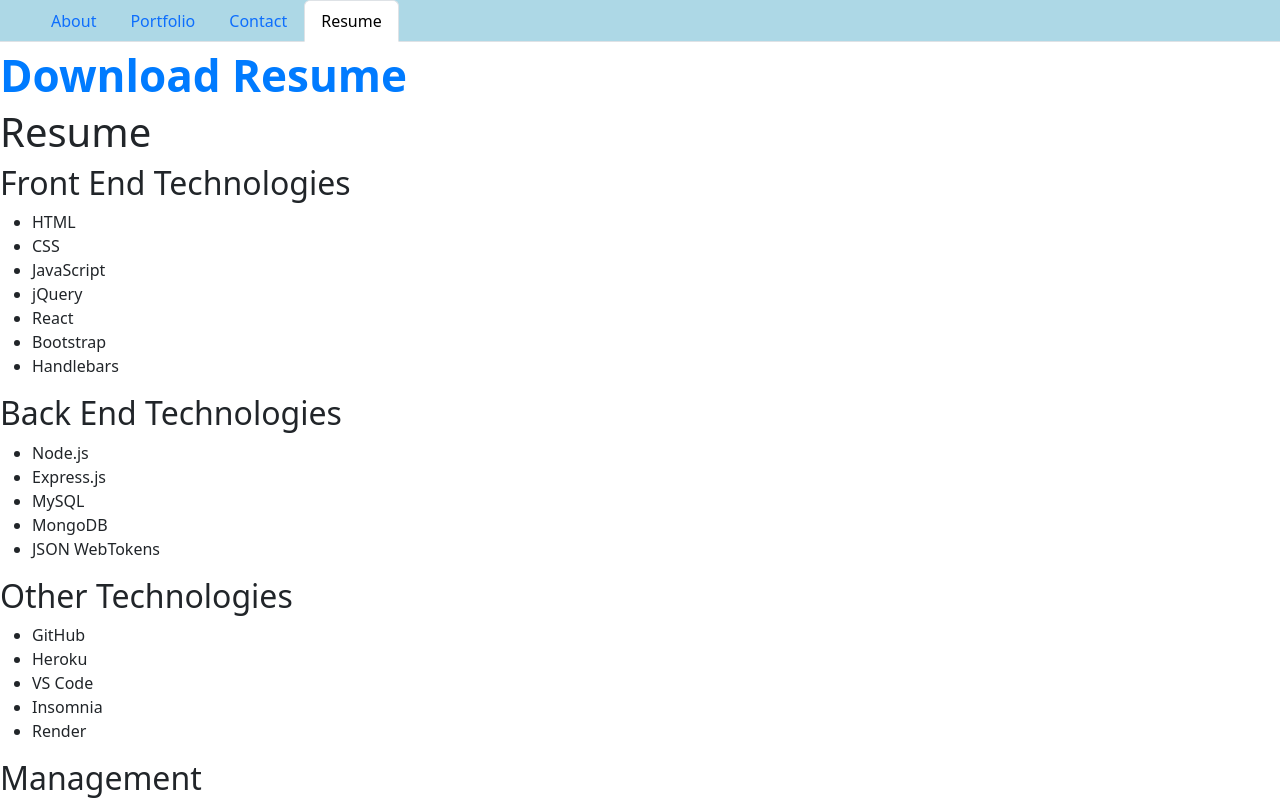
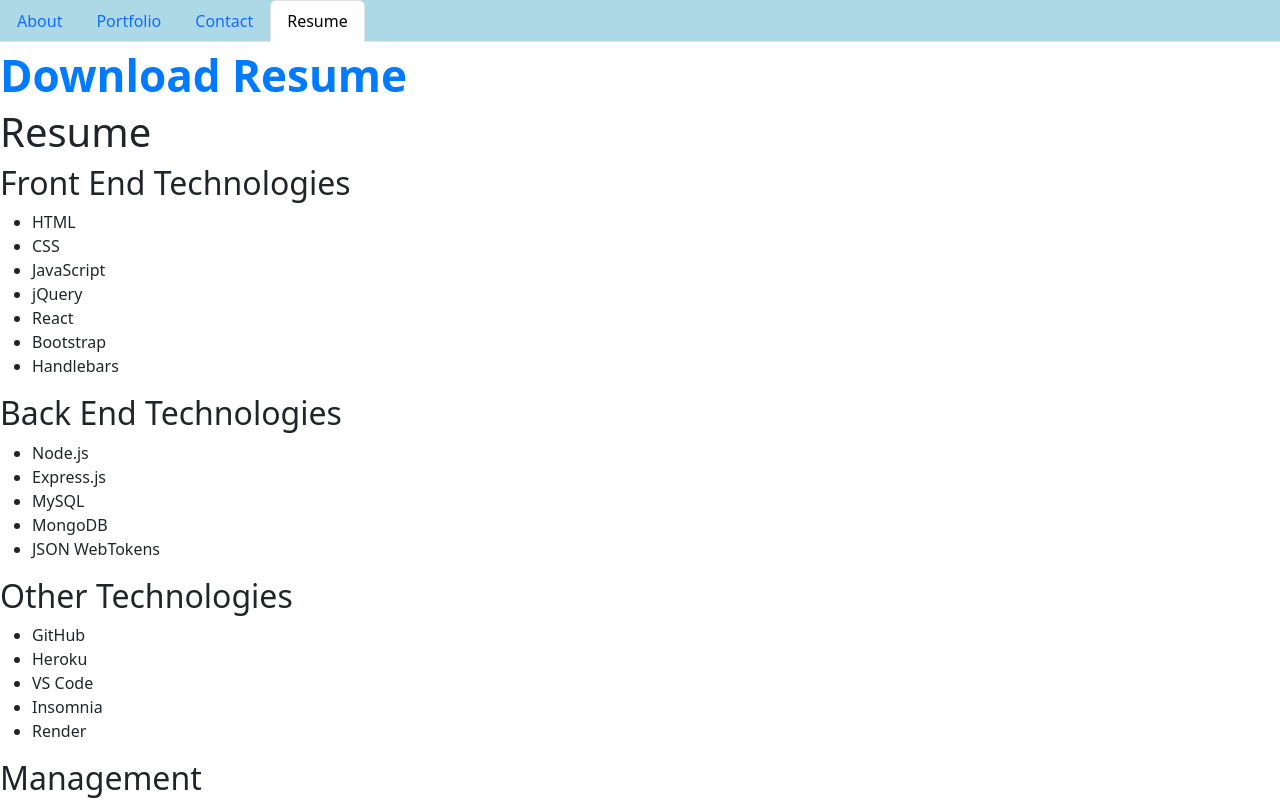
Before and after one commit to spatiallyabsent/joshPortfolio, a React (Vite) app: page /Resume in a window 1280 px wide. Shown: the top 800 px of the page. Built offline with nearby package versions, Linux system fonts and the light colour scheme.

Commit message:
fixed start up on load page. had a useless button that brought us back to the about page.

```diff
--- a/src/components/NavTabs.jsx
+++ b/src/components/NavTabs.jsx
@@ -5,13 +5,6 @@
 
     return (
         <ul className="nav nav-tabs" style={{ backgroundColor: "lightblue" }}>
-            <li className="nav-item">
-                <Link
-                    to="/"
-                    className={currentPage === "/" ? "nav-link active" : "nav-link"}
-                >
-                </Link>
-            </li>
             <li className="nav-item">
                 <Link
                     to="/About"
--- a/src/pages/Resume.jsx
+++ b/src/pages/Resume.jsx
@@ -1,4 +1,4 @@
-import PDF from "../assets/JoshResume.pdf";// need to change name once full resume is created
+import PDF from "../assets/JoshResume.pdf";
 export default function Resume() {
     const handleDownload = () => {
         fetch(PDF).then((response) => {
```
